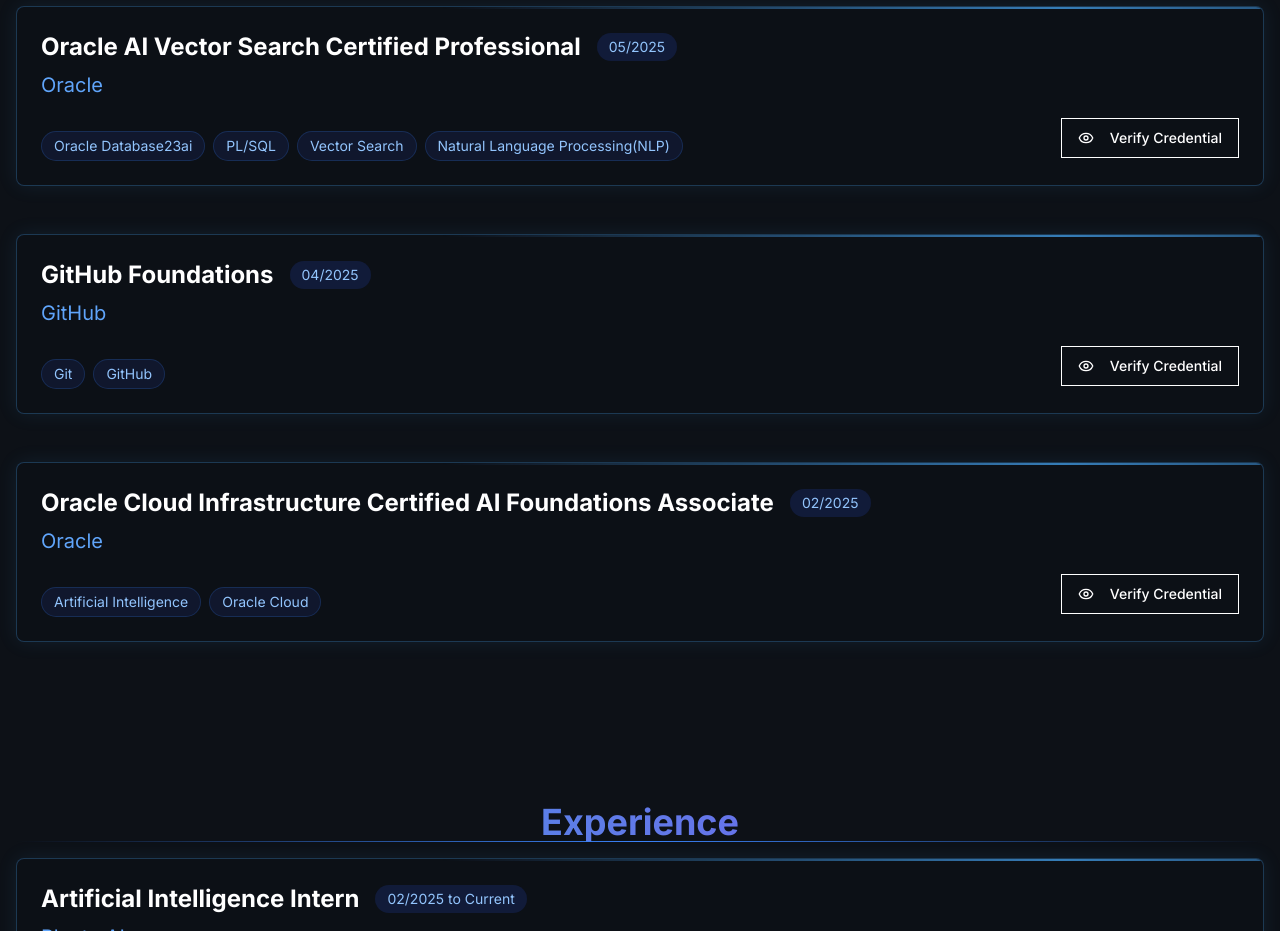
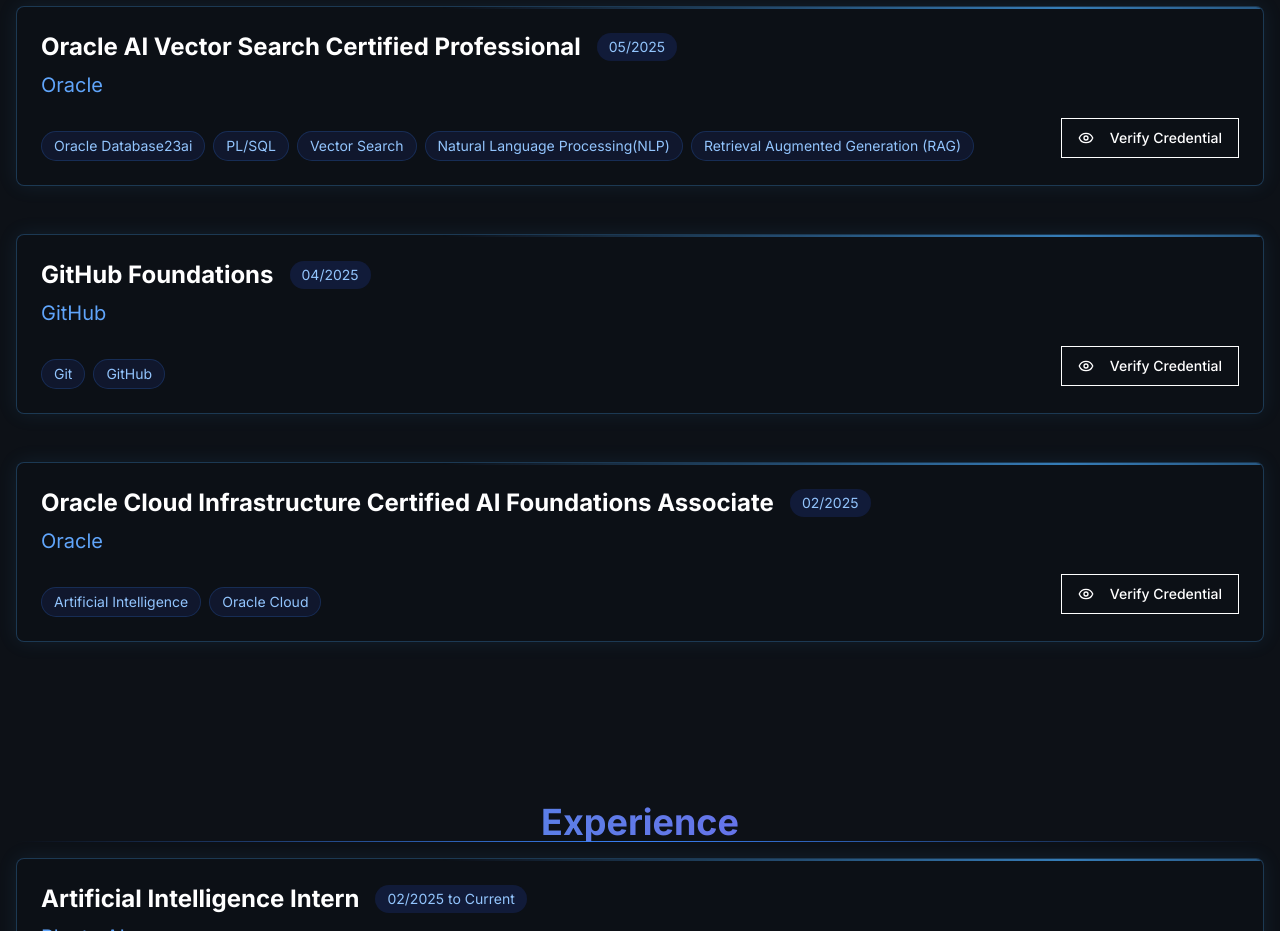
Before and after one commit to Vishisht16/portfolio, a Next.js app: page / in a window 1280 px wide. Shown: the part 1820-2751 px from the top of the page. Built offline with nearby package versions, Linux system fonts and the light colour scheme.

Commit message:
Update Certifications.tsx

```diff
--- a/components/Certifications.tsx
+++ b/components/Certifications.tsx
@@ -20,7 +20,7 @@ export default function Certifications({ id }: { id?: string }) {
       title: "Oracle AI Vector Search Certified Professional",
       issuer: "Oracle",
       date: "05/2025",
-      skills: ["Oracle Database23ai", "PL/SQL", "Vector Search", "Natural Language Processing(NLP)"],
+      skills: ["Oracle Database23ai", "PL/SQL", "Vector Search", "Natural Language Processing(NLP)", "Retrieval Augmented Generation (RAG)"],
       credentialLink: "https://catalog-education.oracle.com/pls/certview/sharebadge?id=644EB7E5C680FBCDC57FC98FB1737E887B1C4A35A18306766EC203330814BB6E"
     },
     {
```
